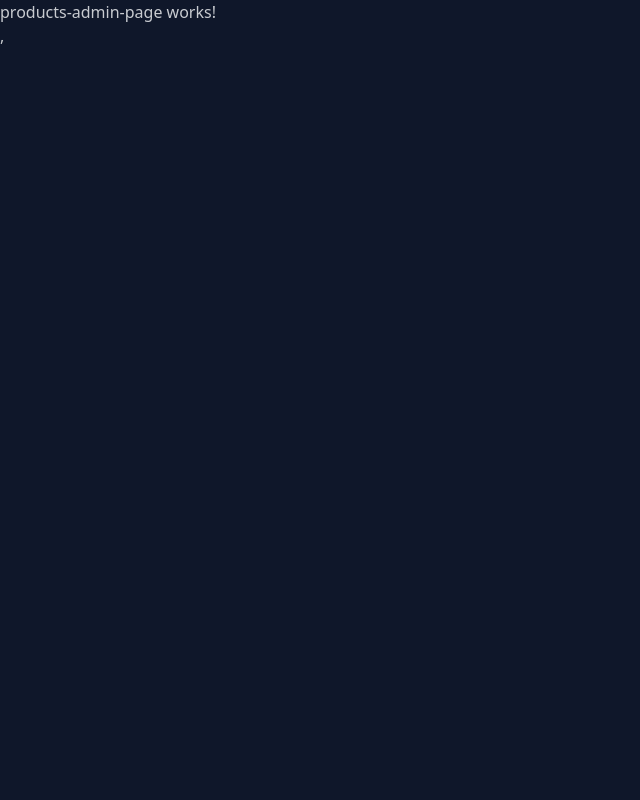
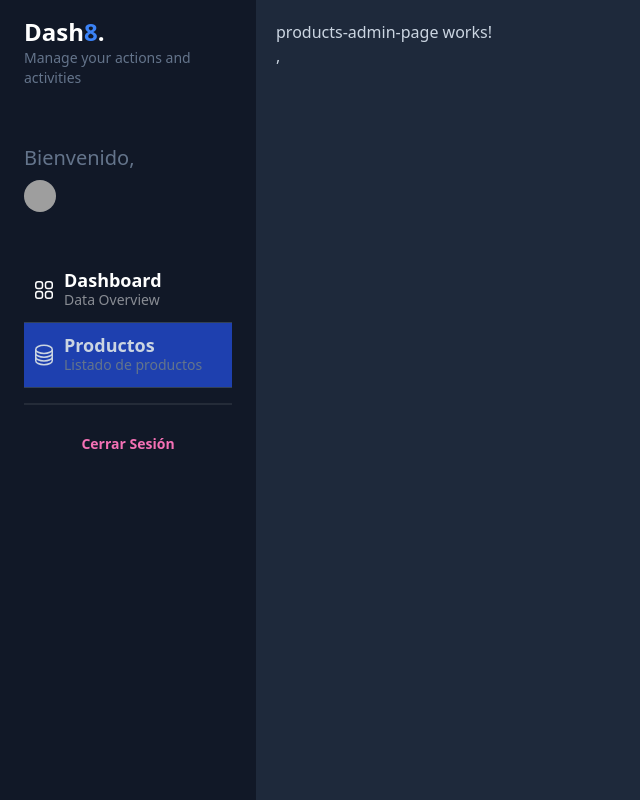
Before and after one commit to ljsuarez7/AngularCeroExperto2025TesloShop, an Angular app: page /admin/products in a window 1280 px wide. Shown: the whole page, without its empty margins (0-640 px from the left). Built offline with nearby package versions, Linux system fonts and the light colour scheme; grey boxes are pictures that could not be loaded.

Commit message:
Layout del panel de administración

```diff
--- a/src/app/admin-dashboard/layouts/admin-dashboard-layout/admin-dashboard-layout.component.html
+++ b/src/app/admin-dashboard/layouts/admin-dashboard-layout/admin-dashboard-layout.component.html
@@ -1 +1,79 @@
-<router-outlet />
+<div class="bg-slate-800 overflow-y-scroll w-screen h-screen antialiased text-slate-300 selection:bg-blue-600 selection:text-white">
+
+  <div class="flex flex-col relative w-screen">
+
+    <div id="menu" class="bg-gray-900 min-h-screen z-10 text-slate-300 w-64 fixed left-0 h-screen overflow-y-scroll">
+
+      <div id="logo" class="my-4 px-6">
+
+        <h1 class="text-lg md:text-2xl font-bold text-white">Dash<span class="text-blue-500">8</span>.</h1>
+
+        <p class="text-slate-500 text-sm">Manage your actions and activities</p>
+
+      </div>
+
+      <div id="profile" class="px-6 py-10">
+
+        <p class="text-slate-500 text-xl mb-2">Bienvenido,</p>
+
+        <a href="#" class="inline-flex space-x-2 items-center">
+
+          <span>
+            <img class="rounded-full w-8 h-8" src="https://images.unsplash.com/photo-1542909168-82c3e7fdca5c?ixlib=rb-4.0.3&ixid=MnwxMjA3fDB8MHxwaG90by1wYWdlfHx8fGVufDB8fHx8&auto=format&fit=crop&w=128&q=80" alt="">
+          </span>
+
+          <span class="text-sm md:text-base font-bold">
+            {{user()?.fullName}}
+          </span>
+
+        </a>
+
+      </div>
+
+      <div id="nav" class="w-full px-6">
+
+        <a routerLink="/admin/dashboard" routerLinkActive="bg-blue-800" class="w-full px-2 inline-flex space-x-2 items-center border-b border-slate-700 py-3 hover:bg-white/5 transition ease-linear duration-150">
+
+          <div>
+            <svg xmlns="http://www.w3.org/2000/svg" fill="none" viewBox="0 0 24 24" stroke-width="1.5" stroke="currentColor" class="w-6 h-6 text-white">
+              <path stroke-linecap="round" stroke-linejoin="round" d="M3.75 6A2.25 2.25 0 016 3.75h2.25A2.25 2.25 0 0110.5 6v2.25a2.25 2.25 0 01-2.25 2.25H6a2.25 2.25 0 01-2.25-2.25V6zM3.75 15.75A2.25 2.25 0 016 13.5h2.25a2.25 2.25 0 012.25 2.25V18a2.25 2.25 0 01-2.25 2.25H6A2.25 2.25 0 013.75 18v-2.25zM13.5 6a2.25 2.25 0 012.25-2.25H18A2.25 2.25 0 0120.25 6v2.25A2.25 2.25 0 0118 10.5h-2.25a2.25 2.25 0 01-2.25-2.25V6zM13.5 15.75a2.25 2.25 0 012.25-2.25H18a2.25 2.25 0 012.25 2.25V18A2.25 2.25 0 0118 20.25h-2.25A2.25 2.25 0 0113.5 18v-2.25z" />
+            </svg>
+          </div>
+
+          <div class="flex flex-col">
+            <span class="text-lg font-bold leading-5 text-white">Dashboard</span>
+            <span class="text-sm text-white/50 hidden md:block">Data Overview</span>
+          </div>
+
+        </a>
+
+        <a routerLink="/admin/products" routerLinkActive="bg-blue-800" class="w-full px-2 inline-flex space-x-2 items-center border-b border-slate-700 py-3 hover:bg-white/5 transition ease-linear duration-150">
+
+          <div>
+            <svg xmlns="http://www.w3.org/2000/svg" fill="none" viewBox="0 0 24 24" stroke-width="1.5" stroke="currentColor" class="w-6 h-6">
+              <path stroke-linecap="round" stroke-linejoin="round" d="M20.25 6.375c0 2.278-3.694 4.125-8.25 4.125S3.75 8.653 3.75 6.375m16.5 0c0-2.278-3.694-4.125-8.25-4.125S3.75 4.097 3.75 6.375m16.5 0v11.25c0 2.278-3.694 4.125-8.25 4.125s-8.25-1.847-8.25-4.125V6.375m16.5 0v3.75m-16.5-3.75v3.75m16.5 0v3.75C20.25 16.153 16.556 18 12 18s-8.25-1.847-8.25-4.125v-3.75m16.5 0c0 2.278-3.694 4.125-8.25 4.125s-8.25-1.847-8.25-4.125" />
+            </svg>
+          </div>
+
+          <div class="flex flex-col">
+            <span class="text-lg text-slate-300 font-bold leading-5">Productos</span>
+            <span class="text-sm text-slate-500 hidden md:block">Listado de productos</span>
+          </div>
+
+        </a>
+
+        <div class="divider my-2"></div>
+
+        <button class="btn btn-ghost text-accent w-full" (click)="authService.logout()">Cerrar Sesión</button>
+
+      </div>
+
+    </div>
+
+  </div>
+
+  <div class="flex-1 ml-64 pt-5 px-5">
+    <router-outlet />
+  </div>
+
+</div>
--- a/src/app/admin-dashboard/layouts/admin-dashboard-layout/admin-dashboard-layout.component.ts
+++ b/src/app/admin-dashboard/layouts/admin-dashboard-layout/admin-dashboard-layout.component.ts
@@ -1,9 +1,16 @@
-import { Component } from '@angular/core';
-import { RouterOutlet } from '@angular/router';
+import { Component, computed, inject } from '@angular/core';
+import { RouterLink, RouterLinkActive, RouterOutlet } from '@angular/router';
+import { AuthService } from '@auth/services/auth.service';
 
 @Component({
   selector: 'app-admin-dashboard-layout',
-  imports: [RouterOutlet],
+  imports: [RouterOutlet, RouterLink, RouterLinkActive],
   templateUrl: './admin-dashboard-layout.component.html',
 })
-export class AdminDashboardLayoutComponent { }
+export class AdminDashboardLayoutComponent {
+
+  authService = inject(AuthService);
+
+  user = computed(() => this.authService.user());
+
+}
```
